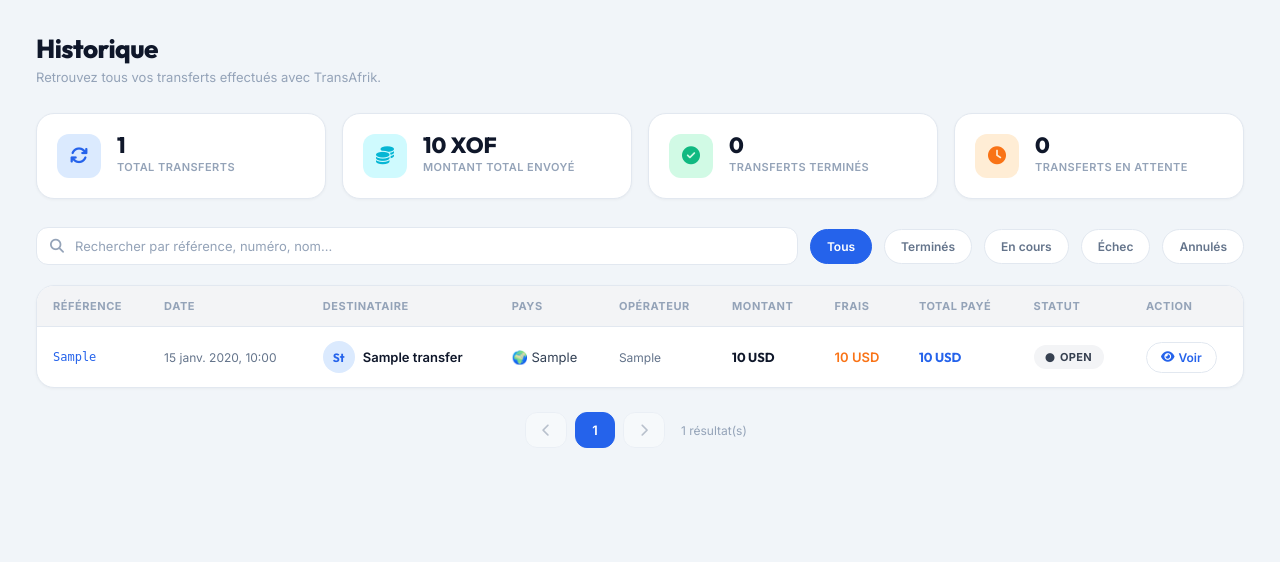
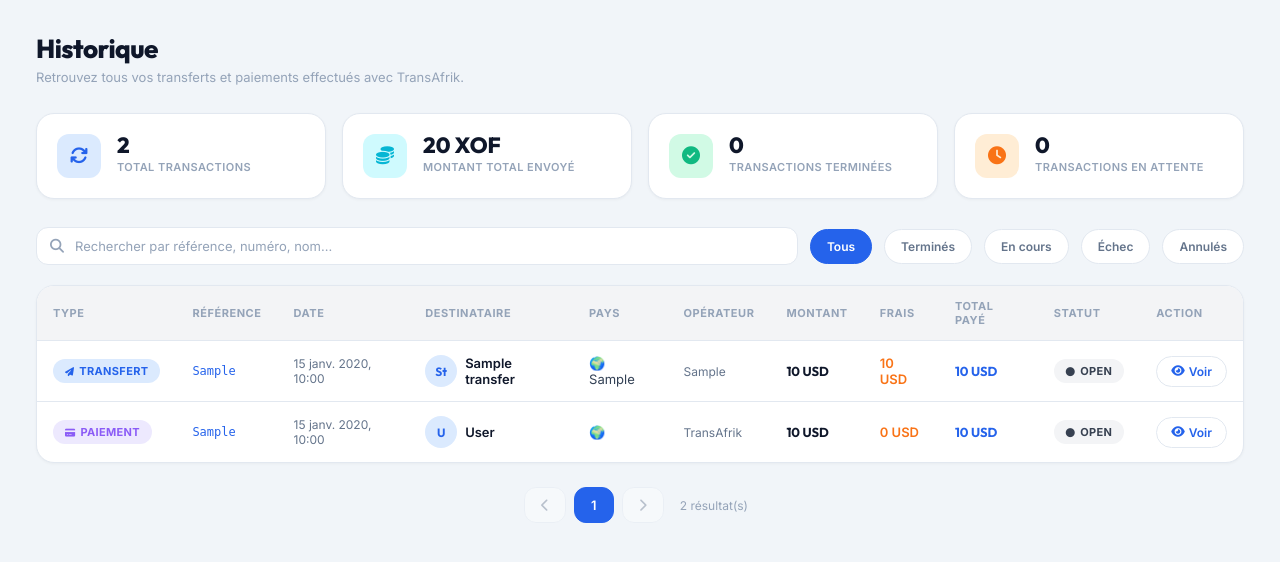
Before and after one commit to fredogary7-rgb/d, a Flask app: page /history in a window 1280 px wide. Shown: the top 562 px of the page. Run offline with Flask 3, Linux system fonts and the light colour scheme; a user stored in the database is signed in; tables that the repository leaves empty hold one stand-in row (values such as "Sample post").

Commit message:
feat: ajout des paiements libres (TransactionReceive) dans l'historique - api_history et history.html mis à jour

```diff
--- a/app.py
+++ b/app.py
@@ -1205,11 +1205,16 @@ def api_transfer_status(reference):
 @login_required
 def history():
     transfers = Transfer.query.filter_by(sender_user_id=current_user.id)
-    total_count = transfers.count()
+    pay_sent = TransactionReceive.query.filter_by(sender_id=current_user.id)
+    total_count = transfers.count() + pay_sent.count()
     total_amount = db.session.query(
         db.func.coalesce(db.func.sum(Transfer.total_amount), 0)
     ).filter(Transfer.sender_user_id == current_user.id).scalar()
-    completed_count = transfers.filter(Transfer.status == 'COMPLETED').count()
+    total_paid = db.session.query(
+        db.func.coalesce(db.func.sum(TransactionReceive.amount), 0)
+    ).filter(TransactionReceive.sender_id == current_user.id).scalar()
+    total_amount = (total_amount or 0) + (total_paid or 0)
+    completed_count = transfers.filter(Transfer.status == 'COMPLETED').count() + pay_sent.filter_by(status='completed').count()
     pending_count = transfers.filter(
         Transfer.status.in_(['CREATED', 'WAITING_PAYMENT', 'PAYMENT_PROCESSING',
                              'PAYMENT_SUCCESS', 'WITHDRAW_PROCESSING'])
@@ -1231,30 +1236,47 @@ def api_history():
     filter_status = request.args.get('status', 'ALL')
     search = request.args.get('search', '').strip()
 
-    query = Transfer.query.filter_by(sender_user_id=current_user.id)
+    # 1) Transferts classiques (envoi vers numéro)
+    t_query = Transfer.query.filter(Transfer.sender_user_id == current_user.id)
 
     if filter_status and filter_status != 'ALL':
         if filter_status == 'PENDING':
-            query = query.filter(Transfer.status.in_(['CREATED', 'WAITING_PAYMENT', 'PAYMENT_PROCESSING', 'PAYMENT_SUCCESS', 'WITHDRAW_PROCESSING']))
+            t_query = t_query.filter(Transfer.status.in_(['CREATED', 'WAITING_PAYMENT', 'PAYMENT_PROCESSING', 'PAYMENT_SUCCESS', 'WITHDRAW_PROCESSING']))
         elif filter_status == 'COMPLETED':
-            query = query.filter_by(status='COMPLETED')
+            t_query = t_query.filter_by(status='COMPLETED')
         elif filter_status == 'FAILED':
-            query = query.filter_by(status='FAILED')
+            t_query = t_query.filter_by(status='FAILED')
         elif filter_status == 'CANCELLED':
-            query = query.filter_by(status='CANCELLED')
+            t_query = t_query.filter_by(status='CANCELLED')
         else:
-            query = query.filter_by(status=filter_status)
+            t_query = t_query.filter_by(status=filter_status)
 
     if search:
         search_term = f'%{search}%'
-        query = query.filter(db.or_(
+        t_query = t_query.filter(db.or_(
             Transfer.reference.ilike(search_term),
             Transfer.receiver_phone.ilike(search_term),
             Transfer.receiver_name.ilike(search_term),
             Transfer.sender_phone.ilike(search_term),
         ))
 
-    pagination = query.order_by(Transfer.created_at.desc()).paginate(page=page, per_page=per_page, error_out=False)
+    t_list = t_query.order_by(Transfer.created_at.desc()).all()
+
+    # 2) Paiements libre (via pay link) — payeur
+    p_query = TransactionReceive.query.filter(TransactionReceive.sender_id == current_user.id)
+
+    if filter_status and filter_status != 'ALL':
+        if filter_status == 'COMPLETED':
+            p_query = p_query.filter(TransactionReceive.status == 'completed')
+        elif filter_status in ('FAILED', 'CANCELLED', 'PENDING'):
+            p_query = p_query.filter(TransactionReceive.status == filter_status.lower())
+        # autres statuts n'affectent pas les TransactionReceive
+
+    if search:
+        search_term = f'%{search}%'
+        p_query = p_query.filter(TransactionReceive.reference.ilike(search_term))
+
+    p_list = p_query.order_by(TransactionReceive.created_at.desc()).all()
 
     country_names = {
         'TG': 'Togo', 'BJ': 'B\u00e9nin', 'CM': 'Cameroun', 'CI': 'C\u00f4te d\'Ivoire',
@@ -1268,23 +1290,62 @@ def api_history():
         'ZM': '\U0001f1ff\U0001f1f2', 'SN': '\U0001f1f8\U0001f1f3',
     }
 
-    transfers_data = []
-    for t in pagination.items:
+    # 3) Fusionner les deux listes en dicts uniformes
+    from models import User
+
+    entries = []
+
+    for t in t_list:
         d = t.to_dict()
+        d['type'] = 'transfer'
         d['receiver_country_name'] = country_names.get(t.receiver_country, t.receiver_country)
         d['receiver_country_flag'] = country_flags.get(t.receiver_country, '\U0001f30d')
         d['sender_country_name'] = country_names.get(t.sender_country, t.sender_country)
         d['sender_country_flag'] = country_flags.get(t.sender_country, '\U0001f30d')
-        transfers_data.append(d)
+        d['receiver_operator'] = t.receiver_operator
+        d['fees'] = t.fees or 0
+        d['total_amount'] = t.total_amount or 0
+        entries.append(d)
+
+    for p in p_list:
+        receiver = User.query.get(p.receiver_id) if p.receiver_id else None
+        d = {
+            'type': 'payment',
+            'reference': p.reference or f'PAY-{p.id}',
+            'created_at': p.created_at.isoformat() if p.created_at else None,
+            'receiver_name': receiver.fullname if receiver else 'Utilisateur',
+            'receiver_phone': getattr(receiver, 'phone', '') or '',
+            'receiver_country': '',
+            'receiver_country_name': '',
+            'receiver_country_flag': '\U0001f30d',
+            'receiver_operator': 'TransAfrik',
+            'amount': p.amount,
+            'currency': p.currency or 'XOF',
+            'fees': 0,
+            'total_amount': p.amount,
+            'status': p.status.upper() if p.status else 'COMPLETED',
+        }
+        entries.append(d)
+
+    # 4) Trier par date décroissante
+    entries.sort(key=lambda x: x['created_at'] or '', reverse=True)
+
+    # 5) Pagination manuelle
+    total = len(entries)
+    pages = max(1, (total + per_page - 1) // per_page) if total > 0 else 1
+    page = max(1, min(page, pages))
+    start = (page - 1) * per_page
+    end = start + per_page
+    chunk = entries[start:end]
 
     return jsonify({
         'success': True,
-        'transfers': transfers_data,
-        'page': pagination.page,
-        'pages': pagination.pages,
-        'total': pagination.total,
-        'has_next': pagination.has_next,
-        'has_prev': pagination.has_prev,
+        'transfers': chunk,
+        'page': page,
+        'pages': pages,
+        'total': total,
+        'has_next': page < pages,
+        'has_prev': page > 1,
     })
 
 
--- a/templates/history.html
+++ b/templates/history.html
@@ -90,6 +90,8 @@
         .badge.bs-completed{background:var(--green-light);color:var(--green)}
         .badge.bs-failed{background:var(--red-light);color:var(--red)}
         .badge.bs-cancelled{background:#E5E7EB;color:#4B5563}
+        .badge.badge-transfer{background:var(--blue-light);color:var(--blue)}
+        .badge.badge-payment{background:var(--purple-light);color:var(--purple)}
         @keyframes badgePulse{0%,100%{opacity:1}50%{opacity:.6}}
         .badge.pulse{animation:badgePulse 1.8s ease-in-out infinite}
 
@@ -145,7 +147,7 @@
 <main class="main">
     <div class="page-header">
         <h1>Historique</h1>
-        <p>Retrouvez tous vos transferts effectués avec TransAfrik.</p>
+        <p>Retrouvez tous vos transferts et paiements effectués avec TransAfrik.</p>
     </div>
 
     <!-- STATS -->
@@ -154,7 +156,7 @@
             <div class="stat-icon blue"><i class="fa-solid fa-arrows-rotate"></i></div>
             <div class="stat-info">
                 <div class="stat-value">{{ total_count }}</div>
-                <div class="stat-label">Total transferts</div>
+                <div class="stat-label">Total transactions</div>
             </div>
         </div>
         <div class="stat-card">
@@ -168,14 +170,14 @@
             <div class="stat-icon green"><i class="fa-solid fa-circle-check"></i></div>
             <div class="stat-info">
                 <div class="stat-value">{{ completed_count }}</div>
-                <div class="stat-label">Transferts terminés</div>
+                <div class="stat-label">Transactions terminées</div>
             </div>
         </div>
         <div class="stat-card">
             <div class="stat-icon orange"><i class="fa-solid fa-clock"></i></div>
             <div class="stat-info">
                 <div class="stat-value">{{ pending_count }}</div>
-                <div class="stat-label">Transferts en attente</div>
+                <div class="stat-label">Transactions en attente</div>
             </div>
         </div>
     </div>
@@ -198,6 +200,7 @@
         <table>
             <thead>
                 <tr>
+                    <th>Type</th>
                     <th>Référence</th>
                     <th>Date</th>
                     <th>Destinataire</th>
@@ -211,7 +214,7 @@
                 </tr>
             </thead>
             <tbody id="tableBody">
-                <tr class="loading-row"><td colspan="10"><i class="fa-solid fa-spinner"></i> Chargement...</td></tr>
+                <tr class="loading-row"><td colspan="11"><i class="fa-solid fa-spinner"></i> Chargement...</td></tr>
             </tbody>
         </table>
     </div>
@@ -225,8 +228,8 @@
     <!-- EMPTY STATE (hidden by default) -->
     <div class="empty-state" id="emptyState" style="display:none">
         <div class="empty-icon"><i class="fa-solid fa-inbox"></i></div>
-        <h3>Vous n'avez encore effectué aucun transfert.</h3>
-        <p>Effectuez votre premier transfert en quelques secondes.</p>
+        <h3>Vous n'avez encore effectué aucune transaction.</h3>
+        <p>Effectuez votre premier transfert ou paiement en quelques secondes.</p>
         <a href="/transfer" class="btn-primary"><i class="fa-solid fa-paper-plane"></i> Effectuer un transfert</a>
     </div>
 </main>
@@ -251,7 +254,8 @@ function getStatusClass(status) {
     const m = {
         'CREATED':'bs-created','WAITING_PAYMENT':'bs-payment-processing','PAYMENT_PROCESSING':'bs-payment-processing',
         'PAYMENT_SUCCESS':'bs-payment-success','WITHDRAW_PROCESSING':'bs-withdraw-processing',
-        'COMPLETED':'bs-completed','FAILED':'bs-failed','CANCELLED':'bs-cancelled'
+        'COMPLETED':'bs-completed','FAILED':'bs-failed','CANCELLED':'bs-cancelled',
+        'PENDING':'bs-payment-processing'
     };
     return m[status] || 'bs-created';
 }
@@ -259,11 +263,12 @@ function getStatusIcon(status) {
     const m = {
         'CREATED':'fa-circle','WAITING_PAYMENT':'fa-spinner','PAYMENT_PROCESSING':'fa-spinner',
         'PAYMENT_SUCCESS':'fa-check-circle','WITHDRAW_PROCESSING':'fa-arrow-right',
-        'COMPLETED':'fa-circle-check','FAILED':'fa-circle-xmark','CANCELLED':'fa-ban'
+        'COMPLETED':'fa-circle-check','FAILED':'fa-circle-xmark','CANCELLED':'fa-ban',
+        'PENDING':'fa-spinner'
     };
     return m[status] || 'fa-circle';
 }
-function isPulse(status){ return ['PAYMENT_PROCESSING','WITHDRAW_PROCESSING'].includes(status); }
+function isPulse(status){ return ['PAYMENT_PROCESSING','WITHDRAW_PROCESSING','PENDING'].includes(status); }
 
 function formatAmount(v){ return (v||0).toLocaleString('fr'); }
 function formatDate(d){ if(!d)return'';return new Date(d).toLocaleDateString('fr',{day:'2-digit',month:'short',year:'numeric',hour:'2-digit',minute:'2-digit'}); }
@@ -272,12 +277,18 @@ function avatarLetters(name){ if(!name)return'?';let p=name.split(' ');return(p[
 function renderTable(transfers) {
     let tbody = document.getElementById('tableBody');
     if (!transfers.length) {
-        tbody.innerHTML = '<tr><td colspan="10" style="text-align:center;padding:40px;color:var(--text-4)">Aucun transfert trouvé.</td></tr>';
+        tbody.innerHTML = '<tr><td colspan="11" style="text-align:center;padding:40px;color:var(--text-4)">Aucune transaction trouvée.</td></tr>';
         return;
     }
-    tbody.innerHTML = transfers.map(t => `
+    tbody.innerHTML = transfers.map(t => {
+        let typeLabel = t.type === 'payment' ? 'Paiement' : 'Transfert';
+        let typeIcon = t.type === 'payment' ? 'fa-credit-card' : 'fa-paper-plane';
+        let typeClass = t.type === 'payment' ? 'badge-payment' : 'badge-transfer';
+        let refShort = t.reference ? t.reference.slice(-12) : '';
+        return `
         <tr>
-            <td class="ref-cell" title="${t.reference}">${t.reference.slice(-12)}</td>
+            <td><span class="badge ${typeClass}"><i class="fa-solid ${typeIcon}"></i> ${typeLabel}</span></td>
+            <td class="ref-cell" title="${t.reference}">${refShort}</td>
             <td style="font-size:12px;color:var(--text-3)">${formatDate(t.created_at)}</td>
             <td>
                 <div class="dest-cell">
@@ -291,21 +302,25 @@ function renderTable(transfers) {
             <td class="fee-cell">${formatAmount(t.fees)} ${t.currency}</td>
             <td class="total-cell">${formatAmount(t.total_amount)} ${t.currency}</td>
             <td><span class="badge ${getStatusClass(t.status)}${isPulse(t.status)?' pulse':''}"><i class="fa-solid ${getStatusIcon(t.status)}"></i> ${t.status}</span></td>
-            <td><a href="/send-money/confirm?ref=${t.reference}" class="btn-view"><i class="fa-solid fa-eye"></i> Voir</a></td>
+            <td><a href="${t.type === 'payment' ? '#' : '/send-money/confirm?ref=' + t.reference}" class="btn-view"><i class="fa-solid fa-eye"></i> Voir</a></td>
         </tr>
-    `).join('');
+    `}).join('');
 }
 
 function renderCards(transfers) {
     let el = document.getElementById('cardsList');
     if (!transfers.length) {
-        el.innerHTML = '<div style="text-align:center;padding:40px;color:var(--text-4)">Aucun transfert trouvé.</div>';
+        el.innerHTML = '<div style="text-align:center;padding:40px;color:var(--text-4)">Aucune transaction trouvée.</div>';
         return;
     }
-    el.innerHTML = transfers.map(t => `
+    el.innerHTML = transfers.map(t => {
+        let typeLabel = t.type === 'payment' ? 'Paiement' : 'Transfert';
+        let typeIcon = t.type === 'payment' ? 'fa-credit-card' : 'fa-paper-plane';
+        let typeClass = t.type === 'payment' ? 'badge-payment' : 'badge-transfer';
+        return `
         <div class="mx-card">
             <div class="mx-card-top">
-                <div class="mx-card-ref">${t.reference}</div>
+                <div class="mx-card-ref"><span class="badge ${typeClass}" style="margin-right:6px;"><i class="fa-solid ${typeIcon}"></i> ${typeLabel}</span> ${t.reference}</div>
                 <div class="mx-card-date">${formatDate(t.created_at)}</div>
             </div>
             <div class="mx-card-row">
@@ -333,10 +348,10 @@ function renderCards(transfers) {
                 <span class="badge ${getStatusClass(t.status)}${isPulse(t.status)?' pulse':''}" style="padding:4px 10px;font-size:10px"><i class="fa-solid ${getStatusIcon(t.status)}"></i> ${t.status}</span>
             </div>
             <div class="mx-card-actions">
-                <a href="/send-money/confirm?ref=${t.reference}" class="btn-view"><i class="fa-solid fa-eye"></i> Voir</a>
+                <a href="${t.type === 'payment' ? '#' : '/send-money/confirm?ref=' + t.reference}" class="btn-view"><i class="fa-solid fa-eye"></i> Voir</a>
             </div>
         </div>
-    `).join('');
+    `}).join('');
 }
 
 function renderPagination(data) {
@@ -374,7 +389,7 @@ async function loadTransfers() {
             }
         }
     } catch(e) {
-        document.getElementById('tableBody').innerHTML = '<tr><td colspan="10" style="text-align:center;padding:40px;color:var(--red)">Erreur de chargement.</td></tr>';
+        document.getElementById('tableBody').innerHTML = '<tr><td colspan="11" style="text-align:center;padding:40px;color:var(--red)">Erreur de chargement.</td></tr>';
     }
 }
 
```
